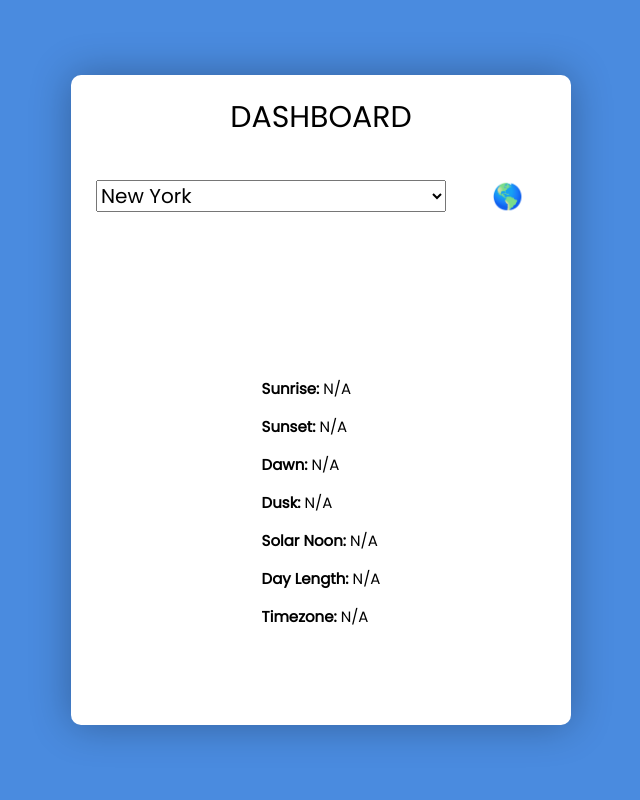
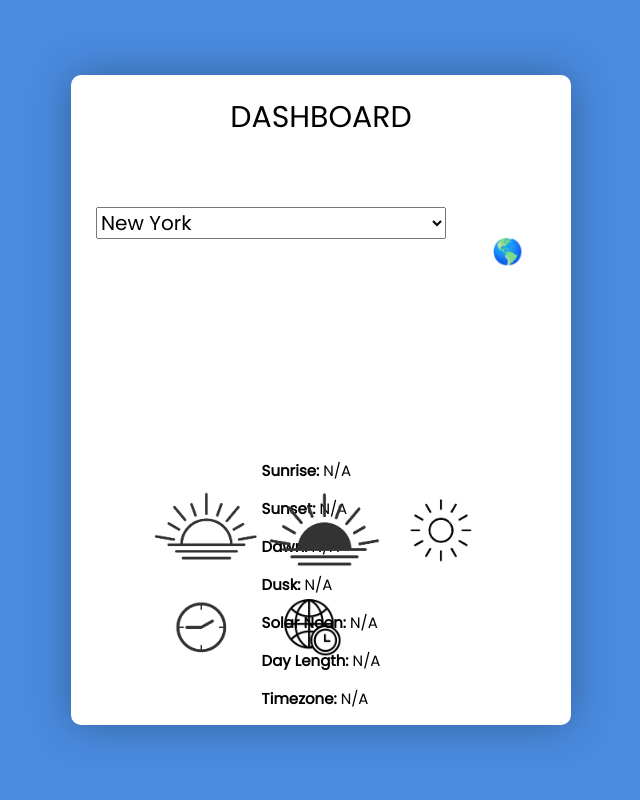
Before and after one commit to MuhammadArbiIIT/Lab_4, a plain HTML site: page index.html in a window 1280 px wide. Shown: the top 800 px of the page, without its empty margins (319-959 px from the left). Drawn offline with Linux system fonts and the light colour scheme; no server answers.

Commit message:
adjust styling for images

```diff
--- a/index.html
+++ b/index.html
@@ -18,11 +18,13 @@
             <button id="getLocationButton">&#127758;</button>
         </div>
         <div id="locationResult" class="locationResult"></div>
-        <img src="resources/sunrise-01_generated.jpg" alt="sunrise">
-        <img src="resources/sunset.jpg" alt="sunset">
-        <img src="resources/solar_noon.jpg" alt="solar_noon">
-        <img src="resources/clock.jpg" alt="clock">
-        <img src="resources/timezone.png" alt="timezone">
+        <div id="img-container">
+            <img src="resources/sunrise.png" alt="sunrise" id="sunrise_img">
+            <img src="resources/sunset.jpg" alt="sunset" id="sunset_img">
+            <img src="resources/solar_noon.png" alt="solar_noon" id="solar_noon_img">
+            <img src="resources/clock.png" alt="clock" id="clock_img">
+            <img src="resources/timezone.png" alt="timezone" id="timezone_img">
+        </div>
     </div>
 </body>
 </html>
--- a/style.css
+++ b/style.css
@@ -20,11 +20,10 @@ body {
     width: 500px;
     display: flex;
     flex-direction: column;
-    align-items: flex-start;
+    align-items: center; /* Center the content horizontally */
     justify-content: space-between;
     border-radius: 10px;
     box-shadow: 0 0 40px rgba(0, 0, 0, 0.3);
-    align-items: center;
 }
 
 #title {
@@ -43,7 +42,7 @@ body {
 
 #locationResult {
     font-size: 15px;
-    margin-bottom: 500px;
+    margin-bottom: 0px;
 }
 
 #getLocationButtonContainer {
@@ -62,4 +61,28 @@ body {
     position: fixed;
 }
 
-/* style of dynamic data*/
+/* Style for individual images */
+#img-container {
+    display: grid;
+    grid-template-columns: repeat(3, 1fr); /* 2 columns */
+    gap: 5px; /* Adjust the gap between images */
+    justify-content: center;
+    align-items: center;
+    width: 50%;
+    position: absolute;
+    max-width: 400px;
+    scale: 20%;
+    top: 100px;
+ }
+
+
+.image {
+    height: auto;
+    width: 100px;
+    max-width: 100px;
+}
+
+/* Additional styling for specific images */
+#timezone_img {
+    scale: 55%;
+}
```
